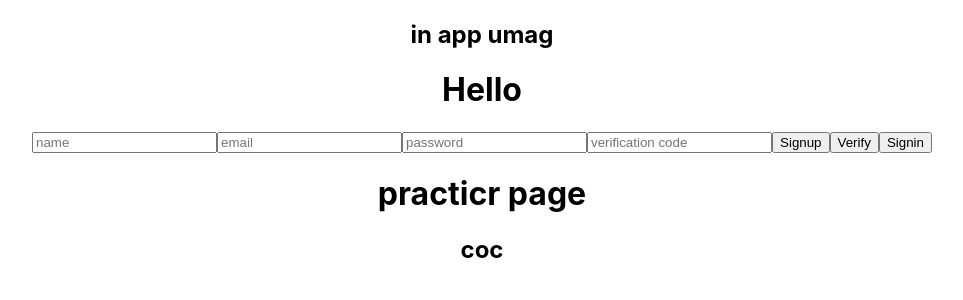
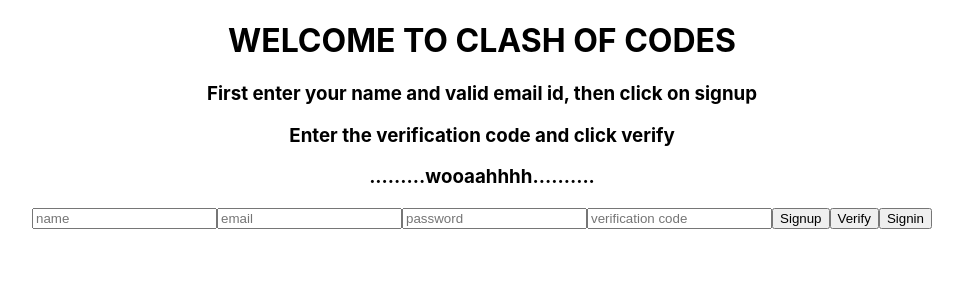
Before and after one commit to vikash452/Clash-of-Codes, a React (Create React App) app in the folder client/: page / in a window 1280 px wide. Shown: the top 300 px of the page, without its empty margins (158-1121 px from the left). Built offline with nearby package versions, Linux system fonts and the light colour scheme; no server answers.

Commit message:
minor updates and alert optimizations

```diff
--- a/client/src/App.js
+++ b/client/src/App.js
@@ -1,13 +1,11 @@
 import './App.css';
 import Home from './screens/Home.js'
-import Practice from './screens/Practice'
 
 function App() {
   return (
     <div className="App">
-      <h2>in app umag</h2>
+      <h1>WELCOME TO CLASH OF CODES</h1>
       <Home/>
-      <Practice/>
     </div>
   );
 }
--- a/client/src/screens/Home.js
+++ b/client/src/screens/Home.js
@@ -10,7 +10,6 @@ function Home()
     var [gotCode,setGotCode]=useState(false)
 
     useEffect(()=>{
-        console.log('triggered')
         fetch('/question/test',{
             method:'GET',
             headers:{
@@ -19,7 +18,8 @@ function Home()
         })
         .then(res=>res.json())
         .then((data)=>{
-            console.log(data)
+            // alert('hello')
+            // console.log(data)
         })
     },[])
 
@@ -39,7 +39,16 @@ function Home()
         })
         .then(res=>res.json())
         .then((data)=>{
-            console.log(data)
+            // console.log(data)
+            // alert(data)
+            if(data.error)
+            {
+                alert(data.error)
+            }
+            else
+            {
+                alert('you are successfully registered')
+            }
         })
     }
 
@@ -58,7 +67,15 @@ function Home()
         })
         .then(res=>res.json())
         .then((data)=>{
-            console.log(data)
+            // console.log(data)
+            if(data.error)
+            {
+                alert(data.error)
+            }
+            else{
+                alert(data.message)
+            }
+
         })
     }
 
@@ -76,7 +93,7 @@ function Home()
         })
         .then(res=>res.json())
         .then((data)=>{
-            console.log(data)
+            // console.log(data)
             localStorage.setItem('jwt',data.token)
             localStorage.setItem('user',JSON.stringify(data.foundUser))
         })
@@ -84,7 +101,10 @@ function Home()
 
     return(
         <div>
-            <h1>Hello</h1>
+
+            <h3>First enter your name and valid email id, then click on signup</h3>
+            <h3>Enter the verification code and click verify</h3>
+            <h3>.........wooaahhhh..........</h3>
 
             <input type='text' placeholder='name'
 
--- a/client/src/screens/Practice.js
+++ /dev/null
@@ -1,11 +0,0 @@
-function Practice()
-{
-    return (
-        <div>
-            <h1>practicr page</h1>
-            <h2>coc</h2>
-        </div>
-    )
-}
-
-export default Practice;
```
Also changed, not shown: 1 other file (tests, documents, lock files or other folders).
